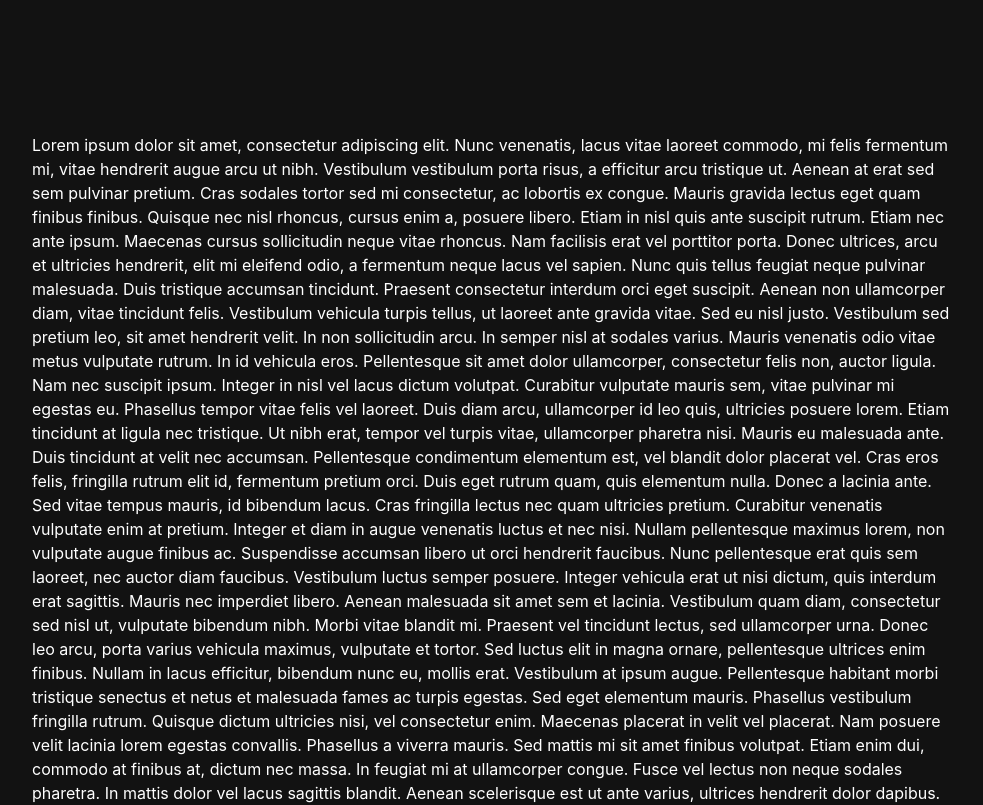
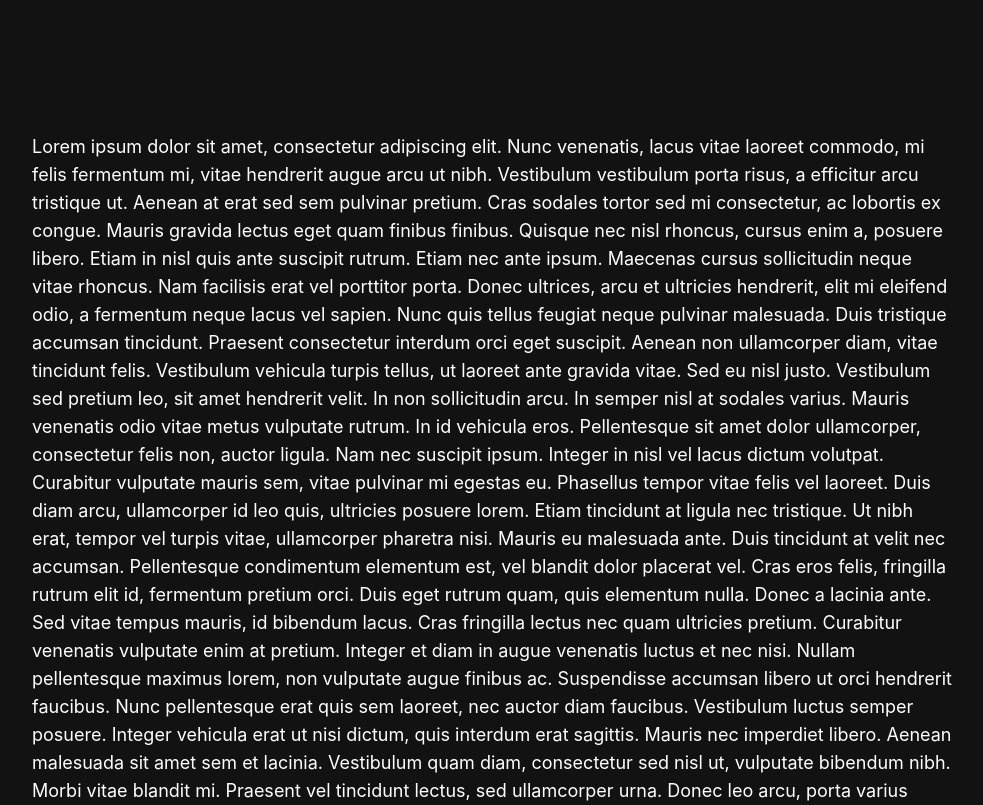
Before and after one commit to maximilianhagerf/hagerf_se-next, a Next.js app: page / in a window 1280 px wide. Shown: the part 2180-2985 px from the top of the page, without its empty margins (148-1131 px from the left). Built offline with nearby package versions, Linux system fonts and the light colour scheme.

Commit message:
moved padding from content to home

```diff
--- a/styles/modules/Content.module.css
+++ b/styles/modules/Content.module.css
@@ -1,7 +1,6 @@
 .Main {
   @apply text-white;
   padding-left: 180px;
-  padding-right: 180px;
   padding-top: 150px;
 
   /* background-color: #000;
--- a/styles/modules/Home.module.css
+++ b/styles/modules/Home.module.css
@@ -1,5 +1,6 @@
 .Title {
   @apply text-8xl font-bold;
+  padding-right: 180px;
   margin-bottom: 50vh;
 }
 
@@ -11,7 +12,15 @@
 }
 
 .Paragraph {
-  margin-top: 50vh;
+  @apply text-lg;
+  margin-bottom: 50vh;
+  padding-right: 180px;
 
   /* margin-top: 300px; */
 }
+
+.Right {
+  @apply text-right;
+  padding-right: 50px;
+  padding-left: 180px;
+}
```
